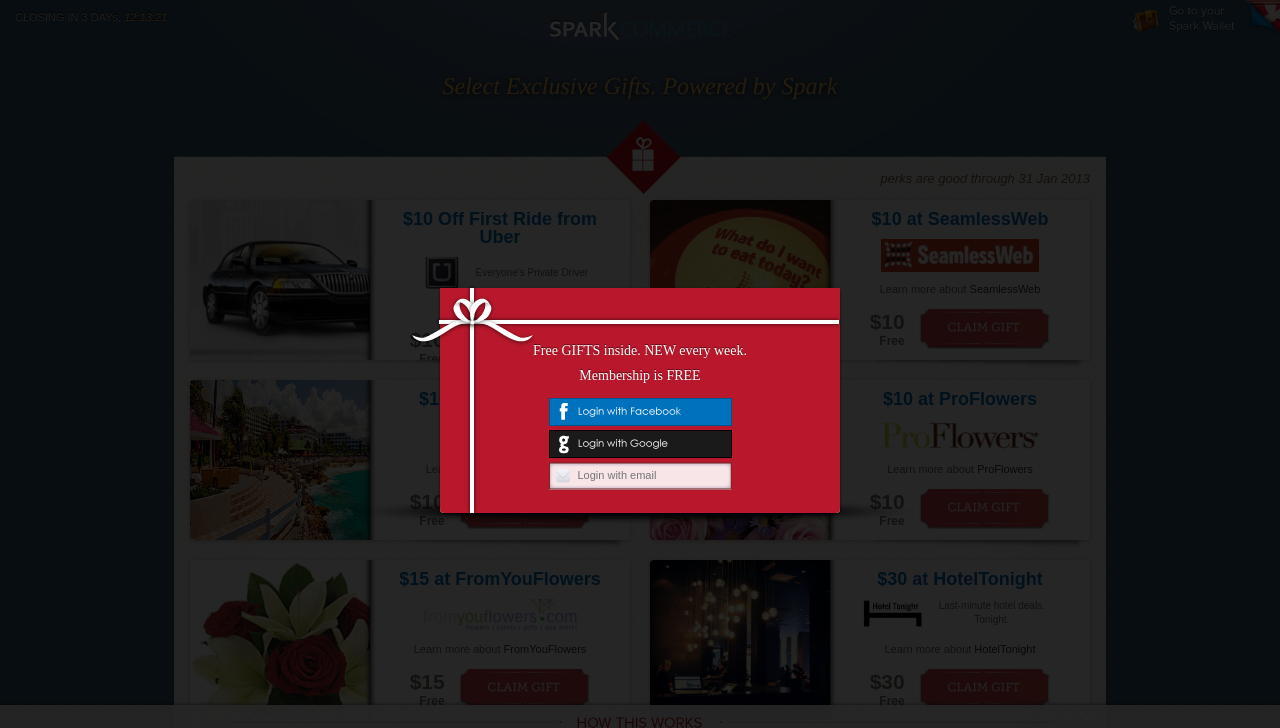
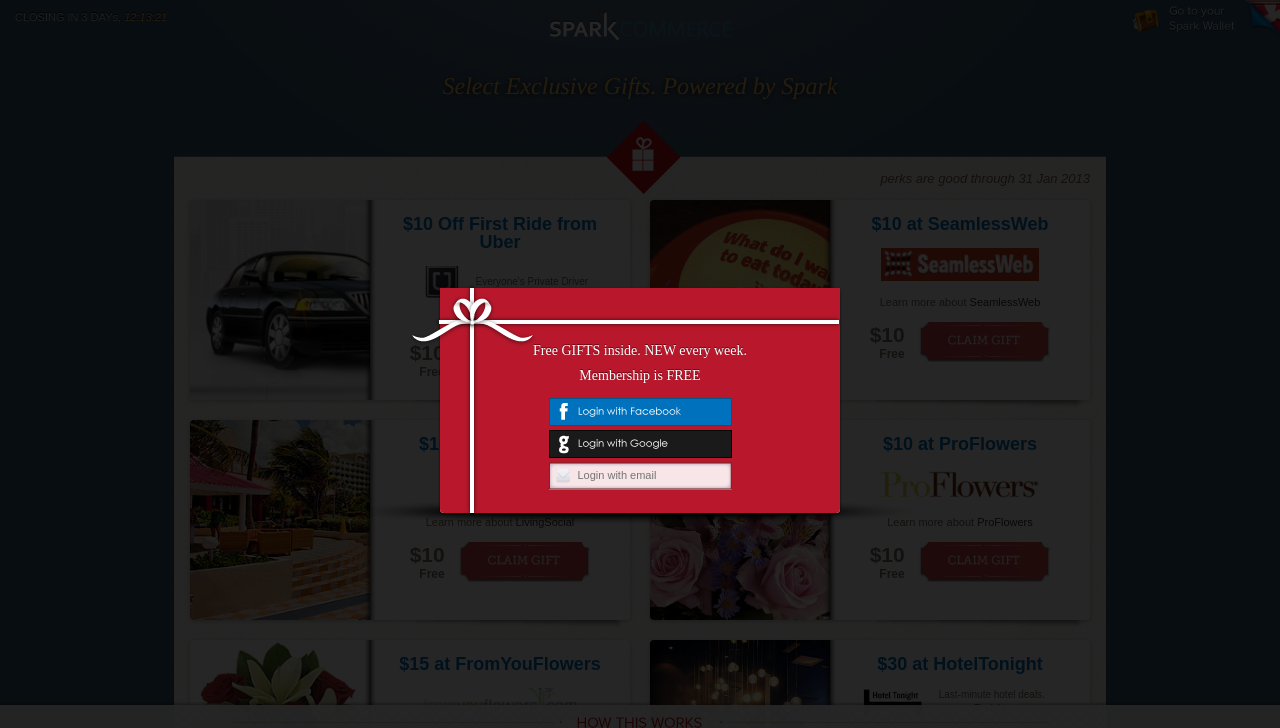
Before and after one commit to AriusLee/spark-gift, a plain HTML site: page public/index.html in a window 1280 px wide. Shown: the top 728 px of the page. Drawn offline with Linux system fonts and the light colour scheme; a web font is replaced by a local one.

Commit message:
gift size.

```diff
--- a/public/assets/css/application.css
+++ b/public/assets/css/application.css
@@ -178,7 +178,7 @@ section h1 {
 
 .gift_pane {
   width: 440px;
-  height: 160px;
+  height: 200px;
   float: left;
   margin-left: 20px;
   margin-bottom: 20px;
@@ -191,7 +191,7 @@ section h1 {
 .gift_pane .left_col,
 .gift_pane .right_col {
   width: 220px;
-  height: 160px;
+  height: 200px;
   overflow: hidden;
   float: left;
   background: #fff;
@@ -213,8 +213,8 @@ section h1 {
 .gift_pane .left_col:after {
   content: "";
   width: 7px;
-  height: 160px;
-  background: url(../images/shadow-left.png) no-repeat;
+  height: 200px;
+  background: url(../images/shadow-left.png) repeat-y;
   position: absolute;
   top: 0;
   right: 0;
@@ -223,21 +223,19 @@ section h1 {
 .gift_pane .right_col:after {
   content: "";
   width: 7px;
-  height: 160px;
-  background: url(../images/shadow-right.png) no-repeat;
+  height: 200px;
+  background: url(../images/shadow-right.png) repeat-y;
   position: absolute;
   top: 0;
   left: 0;
 }
 
 .gift_pane .left_col img {
-  min-width: 220px;
-  max-width: 250px;
-  min-height: 160px;
+  height: 200px;
 }
 
 .gift_pane .logo_row {
-  padding: 6px 0;
+  padding: 10px 0;
 }
 
 .gift_pane span.logo {
@@ -278,7 +276,7 @@ section h1 {
   color: #0071BC;
   font-size: 18px;
   line-height: 1em;
-  padding: 0 0 5px;
+  padding: 5px 0;
 }
 
 .gift_pane p {
```
